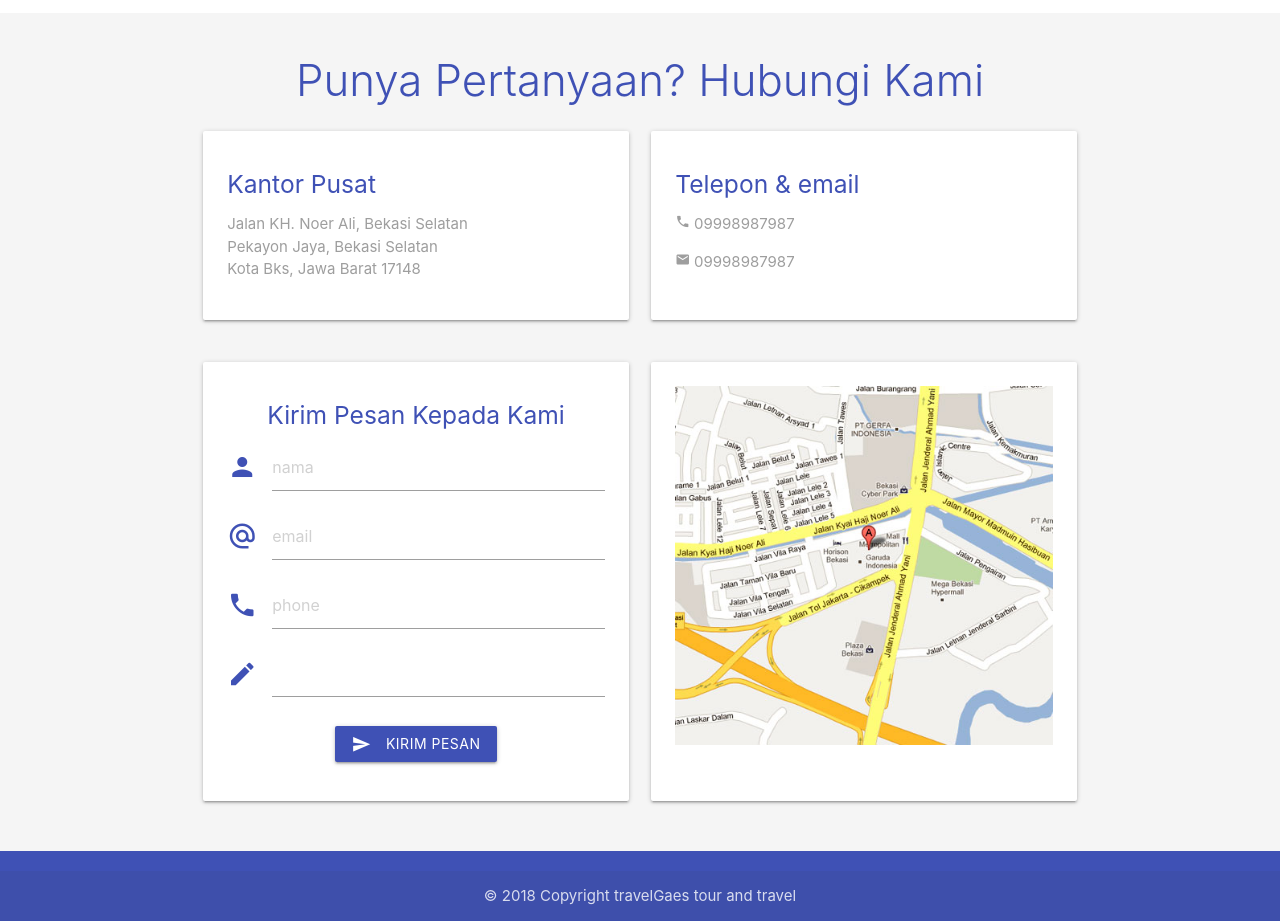
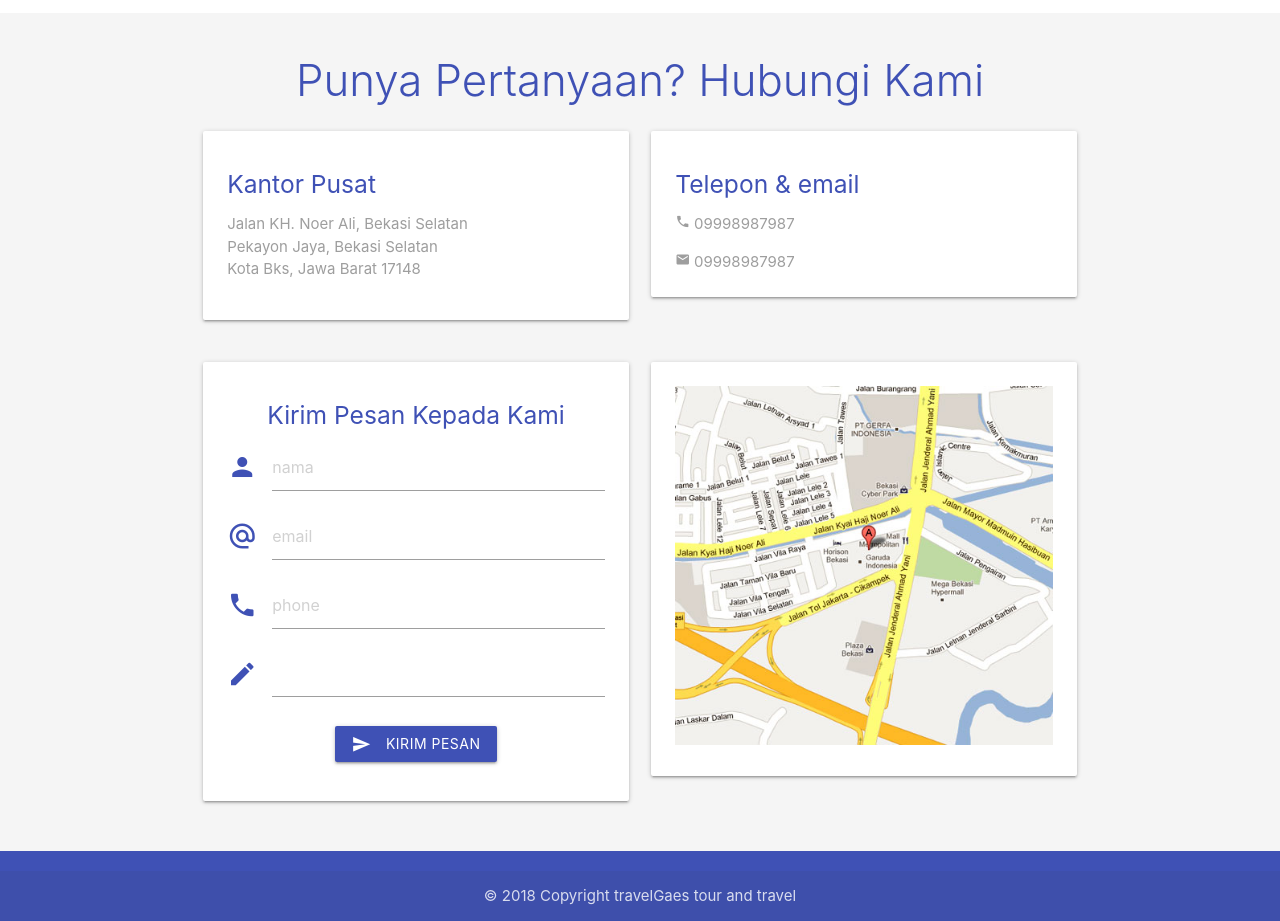
Before and after one commit to yanesgreen/travelgaes, a website: page index.html in a window 1280 px wide. Shown: the part 2560-3481 px from the top of the page. Drawn offline with nearby package versions, Linux system fonts and the light colour scheme.

Commit message:
fix columns

```diff
--- a/index.html
+++ b/index.html
@@ -17,18 +17,12 @@
     <!--Import materialize.css-->
     <link rel="stylesheet" href="https://cdnjs.cloudflare.com/ajax/libs/materialize/1.0.0/css/materialize.min.css">
     <style>
-        .row-flex {
+        .flex {
             display: flex;
             flex-wrap: wrap;
         }
 
-        .row-flex .row-flex--item {
-            flex: 1;
-            display: flex;
-            flex-direction: column;
-        }
-
-        .h-100 {
+        .h-100{
             height: 100%;
         }
 
@@ -367,11 +361,11 @@
             <!--title end-->
 
             <!-- alamat dan contact row start-->
-            <div class="row row-flex">
+            <div class="row flex">
                 <!--alamat start-->
-                <div class="col s12 m6 row-flex--item">
+                <div class="col s12 m6">
                     <!--card start-->
-                    <div class="card-panel h-100">
+                    <div class="card-panel">
                         <h5 class="indigo-text">Kantor Pusat</h5>
                         <p class="grey-text">Jalan KH. Noer Ali, Bekasi Selatan<br>
                             Pekayon Jaya, Bekasi Selatan<br>
@@ -382,9 +376,9 @@
                 <!--alamat end-->
 
                 <!--contact start-->
-                <div class="col s12 m6 row-flex--item">
+                <div class="col s12 m6">
                     <!--card start-->
-                    <div class="card-panel h-100">
+                    <div class="card-panel">
                         <h5 class="indigo-text">Telepon & email</h5>
                         <p class="grey-text"><span><i class="material-icons tiny"
                                     style="margin-right: 0.25em">phone</i></span>09998987987</p>
@@ -402,11 +396,11 @@
 
         <!--2nd row, form dan map-->
         <div class="container">
-            <div class="row row-flex">
-                <div class="col s12 l6 row-flex--item">
+            <div class="row">
+                <div class="col s12 l6">
 
                     <!--form start-->
-                    <div class="card-panel h-100">
+                    <div class="card-panel">
                         <form action="#">
                             <h5 class="indigo-text center">Kirim Pesan Kepada Kami</h5>
 
@@ -454,9 +448,9 @@
                 </div>
 
                 <!--map start-->
-                <div class="col s12 l6 row-flex--item">
+                <div class="col s12 l6">
                     <!--card start-->
-                    <div class="card-panel h-100">
+                    <div class="card-panel">
                         <img class="responsive-img" src="img/map.jpg" alt="map kantor">
                     </div>
                     <!--card end-->
```
